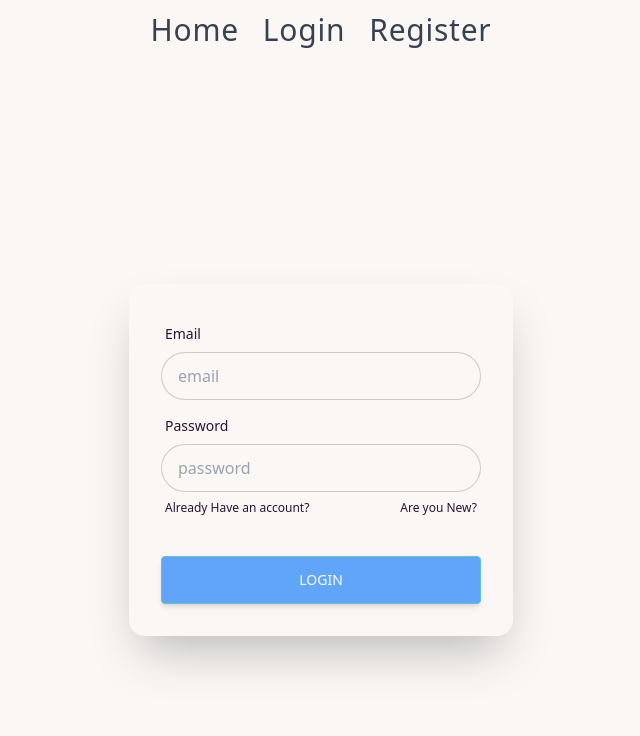
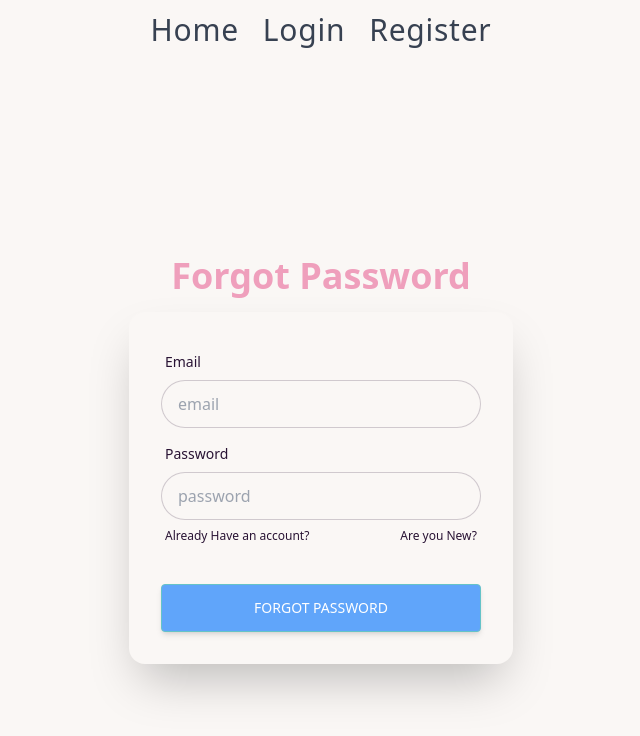
Before and after one commit to Ujjal-ENG/AllSimpleReactProjects, a React (Vite) app in the folder auth-firebase-context-daisyui/: page /forgot-password in a window 1280 px wide. Shown: the top 736 px of the page, without its empty margins (319-959 px from the left). Built offline with nearby package versions, Linux system fonts and the light colour scheme.

Commit message:
done the design part

```diff
--- a/auth-firebase-context-daisyui/src/components/pages/ForgotPassword.jsx
+++ b/auth-firebase-context-daisyui/src/components/pages/ForgotPassword.jsx
@@ -5,7 +5,8 @@ import { Link } from 'react-router-dom';
 
 function ForgotPassword() {
     return (
-        <div className="flex justify-center items-center  h-screen">
+        <div className="flex justify-center items-center  h-screen flex-col">
+            <h1 className="text-4xl pb-4 font-bold text-center text-secondary">Forgot Password</h1>
             <div className="card  w-full max-w-sm shadow-2xl bg-base-100">
                 <div className="card-body">
                     <div className="form-control">
@@ -30,7 +31,7 @@ function ForgotPassword() {
                     </div>
                     <div className="form-control mt-6">
                         <button type="submit" className="btn btn-primary">
-                            Login
+                            ForGot Password
                         </button>
                     </div>
                 </div>
--- a/auth-firebase-context-daisyui/src/components/pages/Register.jsx
+++ b/auth-firebase-context-daisyui/src/components/pages/Register.jsx
@@ -29,7 +29,7 @@ function Register() {
                         </div>
                         <div className="form-control mt-6">
                             <button type="submit" className="btn btn-primary">
-                                Login
+                                Register
                             </button>
                         </div>
                     </div>
```
